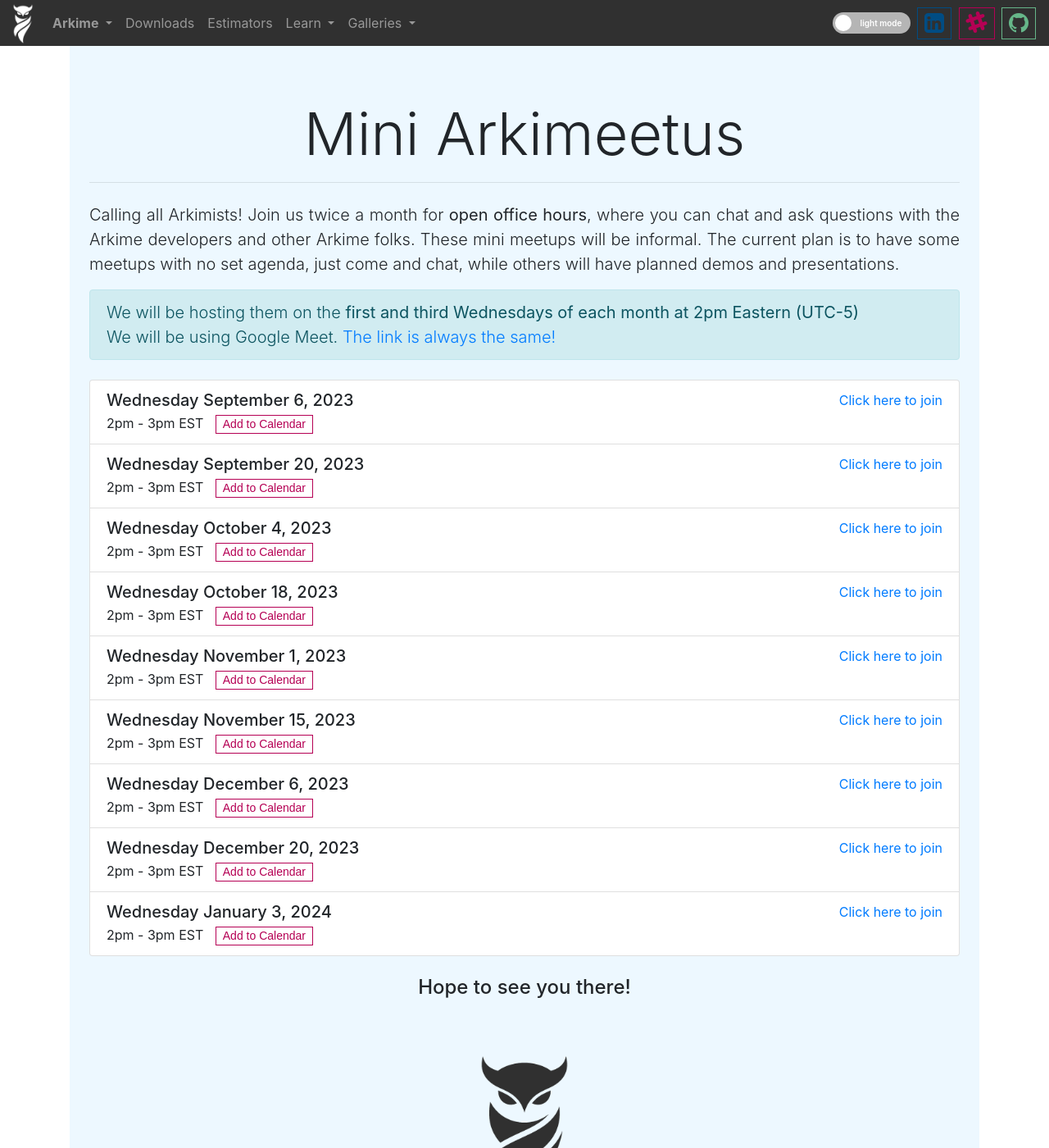
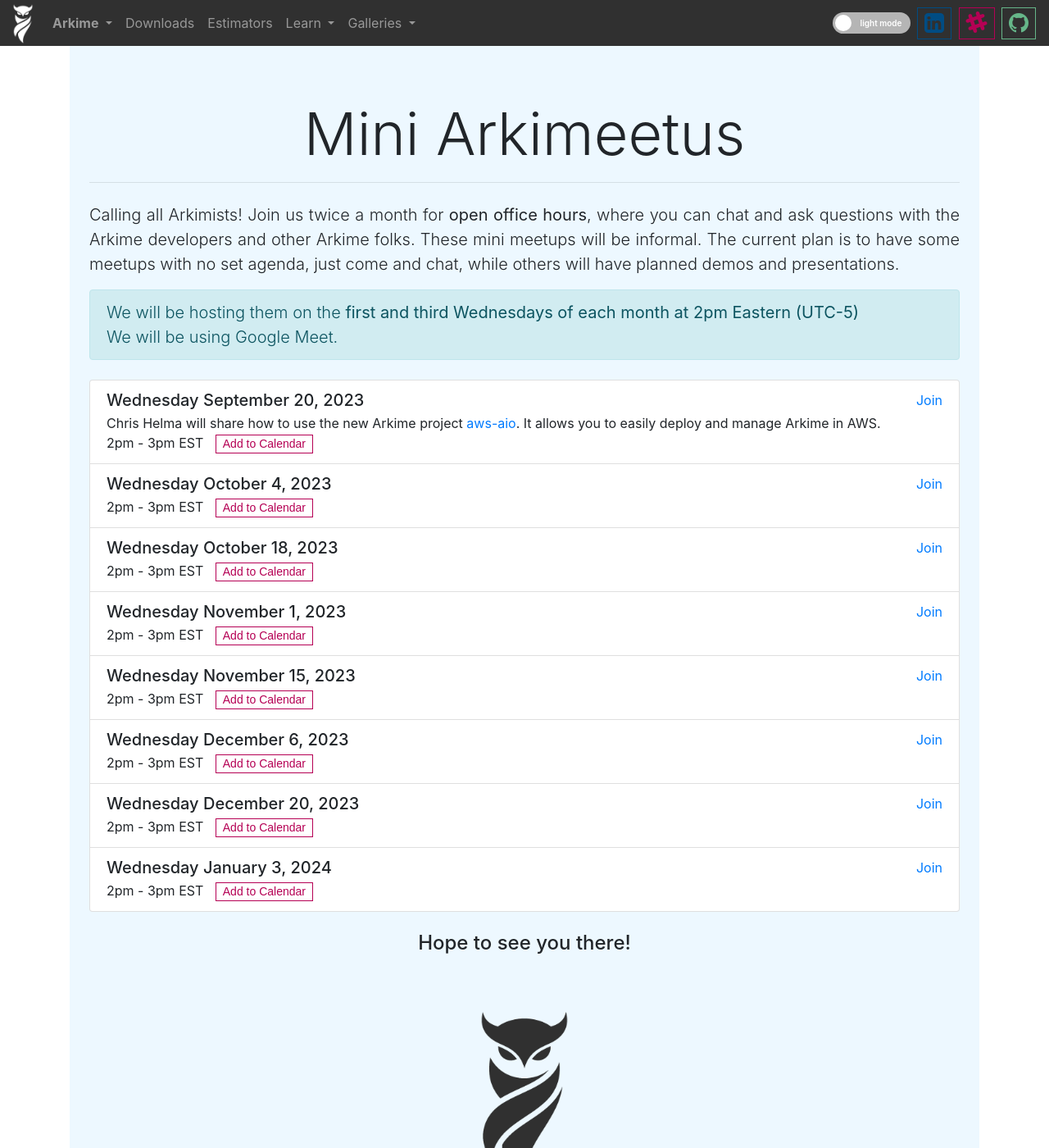
Before and after one commit to arkime/arkimeweb, a Jekyll site: the page built from mini-arkimeetus.html, in a window 1280 px wide and 1400 px high. Shown: the whole window at 82% size. Built offline with Jekyll 4.4.1, drawn with Linux system fonts in a browser that asks for light colours.

Commit message:
update website with office hours talk and new meeting code

```diff
--- a/mini-arkimeetus.html
+++ b/mini-arkimeetus.html
@@ -75,47 +75,36 @@
               of each month at 2pm Eastern (UTC-5)</strong>
               <br>
               We will be using Google Meet.
-              <a class="no-decoration" href="https://meet.google.com/ueh-pseg-zjo">
+              <!-- <a class="no-decoration" href="https://meet.google.com/ueh-pseg-zjo">
                 The link is always the same!
-              </a>
+              </a> -->
             </p>
             <p class="lead mt-4">
               <ul class="list-group">
                 <li class="list-group-item">
                   <div class="d-flex w-100 justify-content-between">
-                    <h5 class="mb-1">Wednesday September 6, 2023</h5>
-                    <a class="no-decoration" href="https://meet.google.com/ueh-pseg-zjo">
-                      Click here to join
+                    <h5 class="mb-1">Wednesday September 20, 2023</h5>
+                    <a class="no-decoration" href="https://meet.google.com/ajc-ffja-scu">
+                      Join
                     </a>
                   </div>
-                  2pm - 3pm EST
-                  <span title="Add to Calendar" class="add-to-calendar">
-                    <span class="start">09/05/2023 02:00 PM</span>
-                    <span class="timezone">America/New_York</span>
-                    <span class="title">Mini Arkimeetus</span>
-                    <span class="description">Arkime Office Hours - https://arkime.com/mini-arkimeetus - https://meet.google.com/ueh-pseg-zjo</span>
-                  </span>
-                </li>
-                <li class="list-group-item">
-                  <div class="d-flex w-100 justify-content-between">
-                    <h5 class="mb-1">Wednesday September 20, 2023</h5>
-                    <a class="no-decoration" href="https://meet.google.com/ueh-pseg-zjo">
-                      Click here to join
-                    </a>
-                  </div>
+                  Chris Helma will share how to use the new Arkime project
+                  <a href="https://github.com/arkime/aws-aio" class="no-decoration">aws-aio</a>.
+                  It allows you to easily deploy and manage Arkime in AWS.
+                  <br>
                   2pm - 3pm EST
                   <span title="Add to Calendar" class="add-to-calendar">
                     <span class="start">09/20/2023 02:00 PM</span>
                     <span class="timezone">America/New_York</span>
                     <span class="title">Mini Arkimeetus</span>
-                    <span class="description">Arkime Office Hours - https://arkime.com/mini-arkimeetus - https://meet.google.com/ueh-pseg-zjo</span>
+                    <span class="description">Arkime Office Hours - https://arkime.com/mini-arkimeetus - https://meet.google.com/ajc-ffja-scu</span>
                   </span>
                 </li>
                 <li class="list-group-item">
                   <div class="d-flex w-100 justify-content-between">
                     <h5 class="mb-1">Wednesday October 4, 2023</h5>
                     <a class="no-decoration" href="https://meet.google.com/ueh-pseg-zjo">
-                      Click here to join
+                      Join
                     </a>
                   </div>
                   2pm - 3pm EST
@@ -130,7 +119,7 @@
                   <div class="d-flex w-100 justify-content-between">
                     <h5 class="mb-1">Wednesday October 18, 2023</h5>
                     <a class="no-decoration" href="https://meet.google.com/ueh-pseg-zjo">
-                      Click here to join
+                      Join
                     </a>
                   </div>
                   2pm - 3pm EST
@@ -145,7 +134,7 @@
                   <div class="d-flex w-100 justify-content-between">
                     <h5 class="mb-1">Wednesday November 1, 2023</h5>
                     <a class="no-decoration" href="https://meet.google.com/ueh-pseg-zjo">
-                      Click here to join
+                      Join
                     </a>
                   </div>
                   2pm - 3pm EST
@@ -160,7 +149,7 @@
                   <div class="d-flex w-100 justify-content-between">
                     <h5 class="mb-1">Wednesday November 15, 2023</h5>
                     <a class="no-decoration" href="https://meet.google.com/ueh-pseg-zjo">
-                      Click here to join
+                      Join
                     </a>
                   </div>
                   2pm - 3pm EST
@@ -175,7 +164,7 @@
                   <div class="d-flex w-100 justify-content-between">
                     <h5 class="mb-1">Wednesday December 6, 2023</h5>
                     <a class="no-decoration" href="https://meet.google.com/ueh-pseg-zjo">
-                      Click here to join
+                      Join
                     </a>
                   </div>
                   2pm - 3pm EST
@@ -190,7 +179,7 @@
                   <div class="d-flex w-100 justify-content-between">
                     <h5 class="mb-1">Wednesday December 20, 2023</h5>
                     <a class="no-decoration" href="https://meet.google.com/ueh-pseg-zjo">
-                      Click here to join
+                      Join
                     </a>
                   </div>
                   2pm - 3pm EST
@@ -205,7 +194,7 @@
                   <div class="d-flex w-100 justify-content-between">
                     <h5 class="mb-1">Wednesday January 3, 2024</h5>
                     <a class="no-decoration" href="https://meet.google.com/ueh-pseg-zjo">
-                      Click here to join
+                      Join
                     </a>
                   </div>
                   2pm - 3pm EST
```
